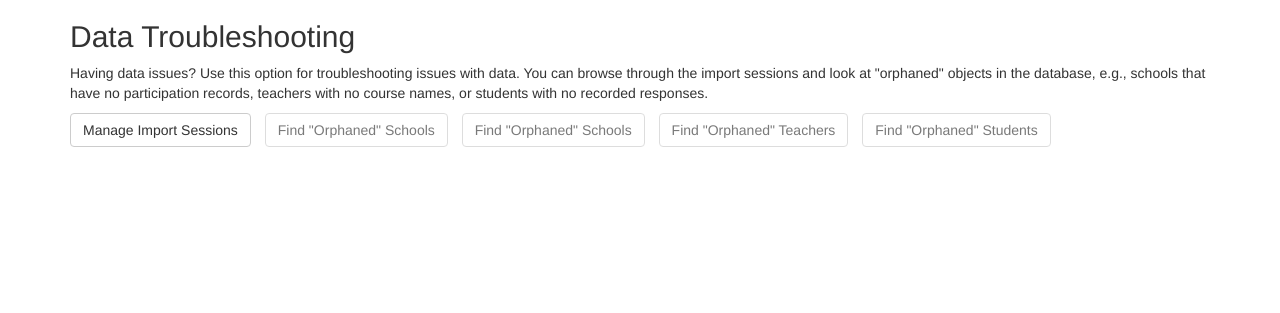
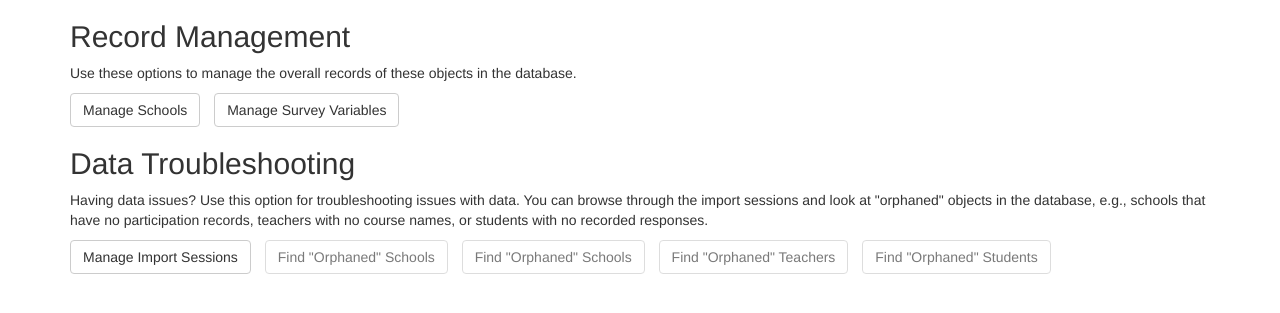
Before and after one commit to miken/catacombs_prototype, a Django app: page / in a window 1280 px wide. Shown: the part 190-503 px from the top of the page. Run offline with Django 3.2, Linux system fonts and the light colour scheme; data that the repository does not hold is empty; some libraries are stand-ins or nearby versions.

Commit message:
Added manage schools and variables back

```diff
--- a/datacombo/templates/index.html
+++ b/datacombo/templates/index.html
@@ -27,7 +27,17 @@
   {% endfor %}
 </table>
 
+<h2>Record Management</h2>
+
+<p>Use these options to manage the overall records of these objects in the database.</p>
+
+<ul class="list-inline">
+  <li><a href="{% url "schools-list" %}" class="btn btn-large btn-default">Manage Schools</a></li>
+  <li><a href="{% url "variables-list" %}" class="btn btn-large btn-default">Manage Survey Variables</a></li>
+</ul>
+
 <h2>Data Troubleshooting</h2>
+
 <p>Having data issues? Use this option for troubleshooting issues with data. You can browse through the import sessions and look at "orphaned" objects in the database, e.g., schools that have no participation records, teachers with no course names, or students with no recorded responses.</p>
 <ul class="list-inline">
   <li><a href="{% url "sessions-list" %}" class="btn btn-large btn-default"><i class="icon-th-list"> </i>Manage Import Sessions</a></li>
```
